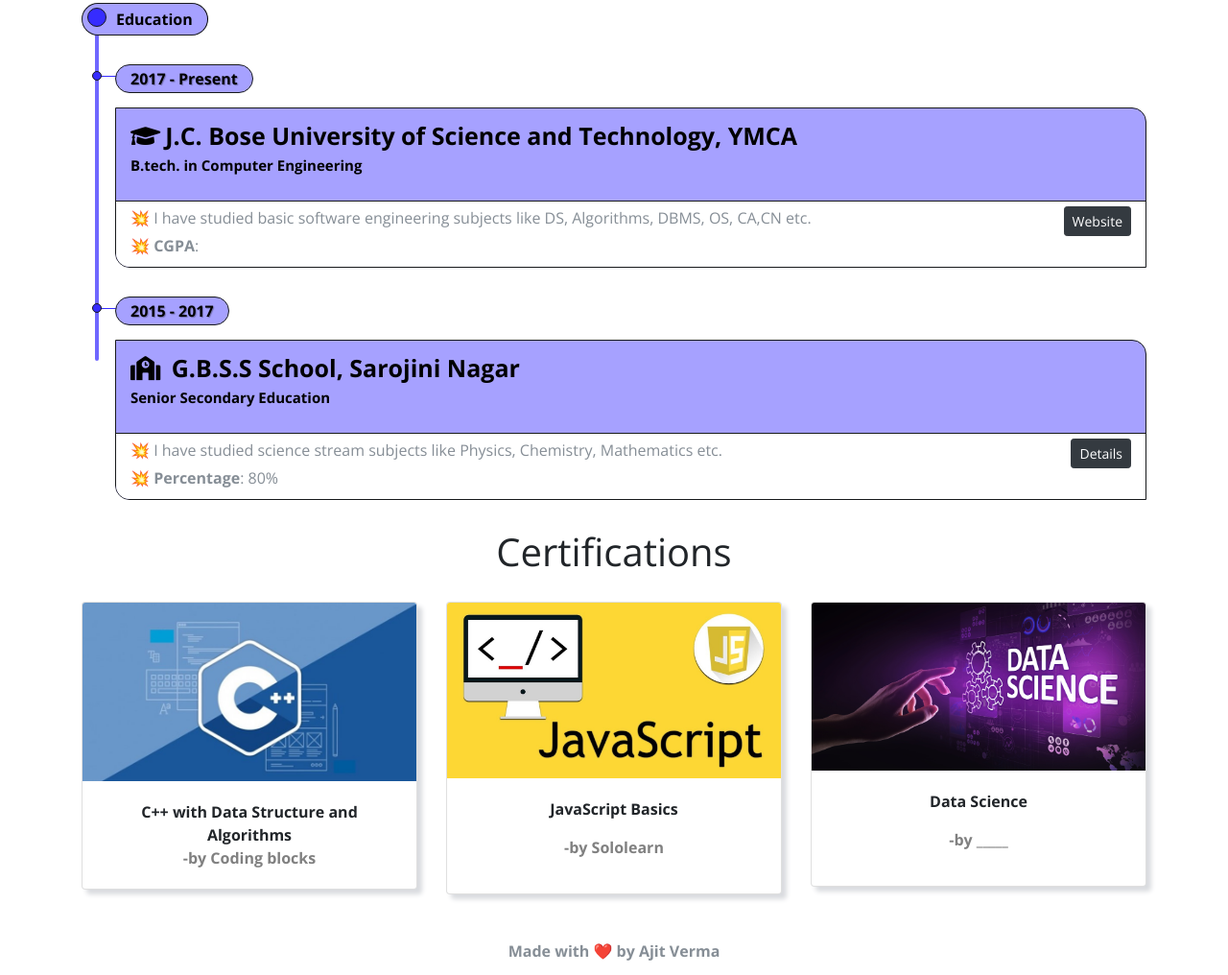
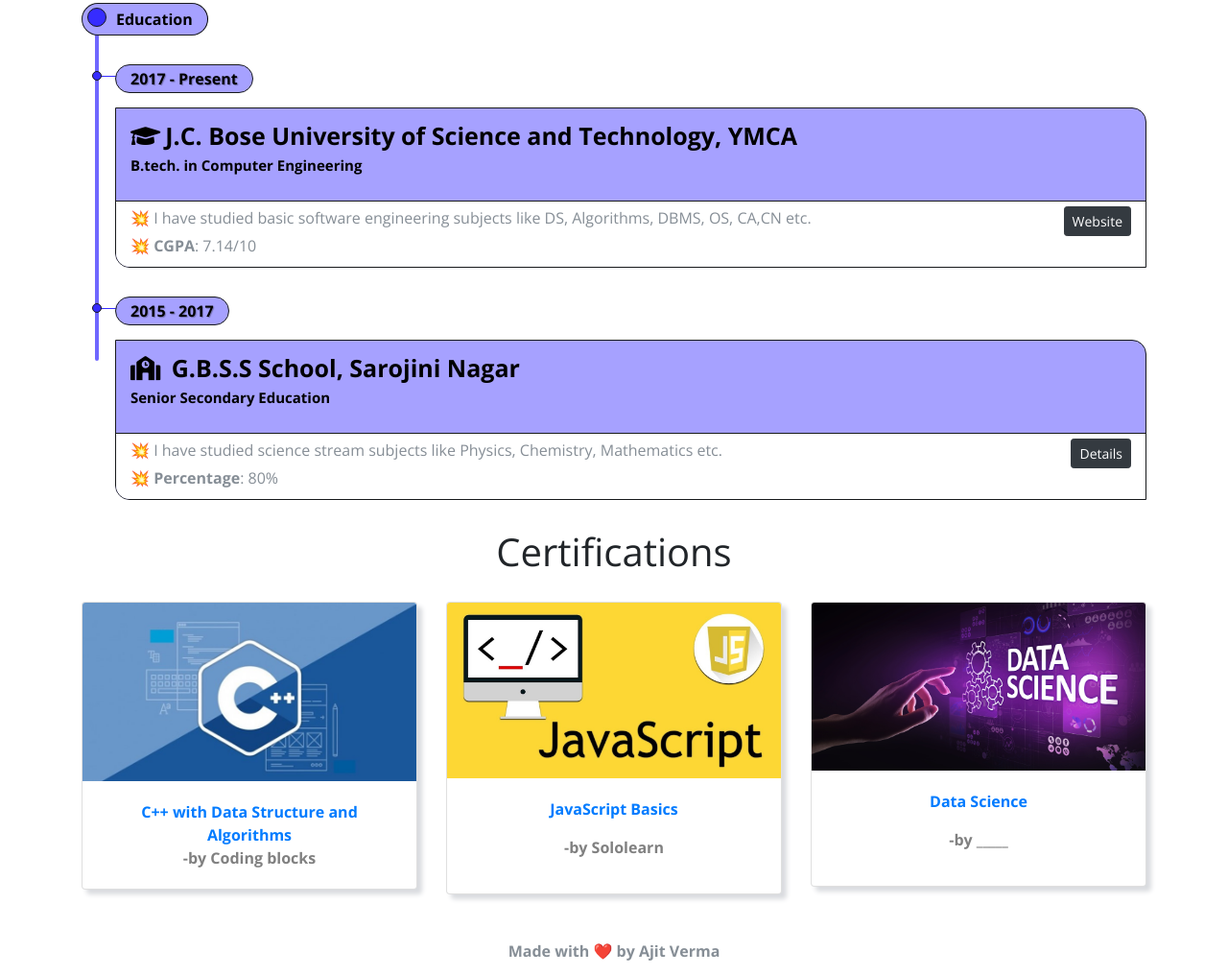
Before and after one commit to AjitVerma15/Interactive-Portfolio, a plain HTML site: page Education.html in a window 1280 px wide. Shown: the part 650-1666 px from the top of the page at 96% size. Drawn offline with nearby package versions, Linux system fonts and the light colour scheme; a web font is replaced by a local one.

Commit message:
Added link to the certificates and projects

```diff
--- a/Education.html
+++ b/Education.html
@@ -98,7 +98,7 @@
                                        target=_blank style="color: white;">Website</a>
                                     <div class="box-item">💥 I have studied basic software engineering subjects like DS,
                                         Algorithms, DBMS, OS, CA,CN etc.</div>
-                                    <div class="box-item"><b>💥 CGPA</b>: </div>
+                                    <div class="box-item"><b>💥 CGPA</b>: 7.14/10 </div>
                                 </div>
                             </div>
                         </div>
@@ -137,6 +137,7 @@
         <div class="container certificate">
         <div class="row">
             <div class="col-md-4">
+                <a target="_blank" href="https://drive.google.com/file/d/1UUptDeZZIcQRmsBUYdaL9Yj6kwFIxAxQ/view?usp=sharing">
                     <div class="card mb-4 box-shadow">
                         <img class="card-img-top"
                             src="Image/C++.jpg"
@@ -148,8 +149,10 @@
 
                         </div>
                     </div>
+                </a>
             </div>
             <div class="col-md-4">
+                <a target="_blank" href="https://www.sololearn.com/Certificate/1024-18007548/pdf/">
                     <div class="card mb-4 box-shadow">
                         <img class="card-img-top"
                             src="Image/JavaScript.jpg"
@@ -159,8 +162,10 @@
                             <p class="certificate-text" style="color:gray">-by Sololearn</p>
                         </div>
                     </div>
+                </a>
             </div>
             <div class="col-md-4">
+                <a target="_blank" href="https://drive.google.com/file/d/1xSYrX-rAThs5GAo1YVGYF2XuRXukm0tf/view?usp=sharing">
                     <div class="card mb-4 box-shadow">
                         <img class="card-img-top"
                             src="Image/Data Science.jpg"
@@ -170,6 +175,7 @@
                             <p class="certificate-text" style="color:gray">-by _____</p>
                         </div>
                     </div>
+                </a>
             </div>
         </div>
     </section>
```
Also changed, not shown: Project.html (+2 -2 lines). Lines whose indentation alone changed are shown as unchanged.
